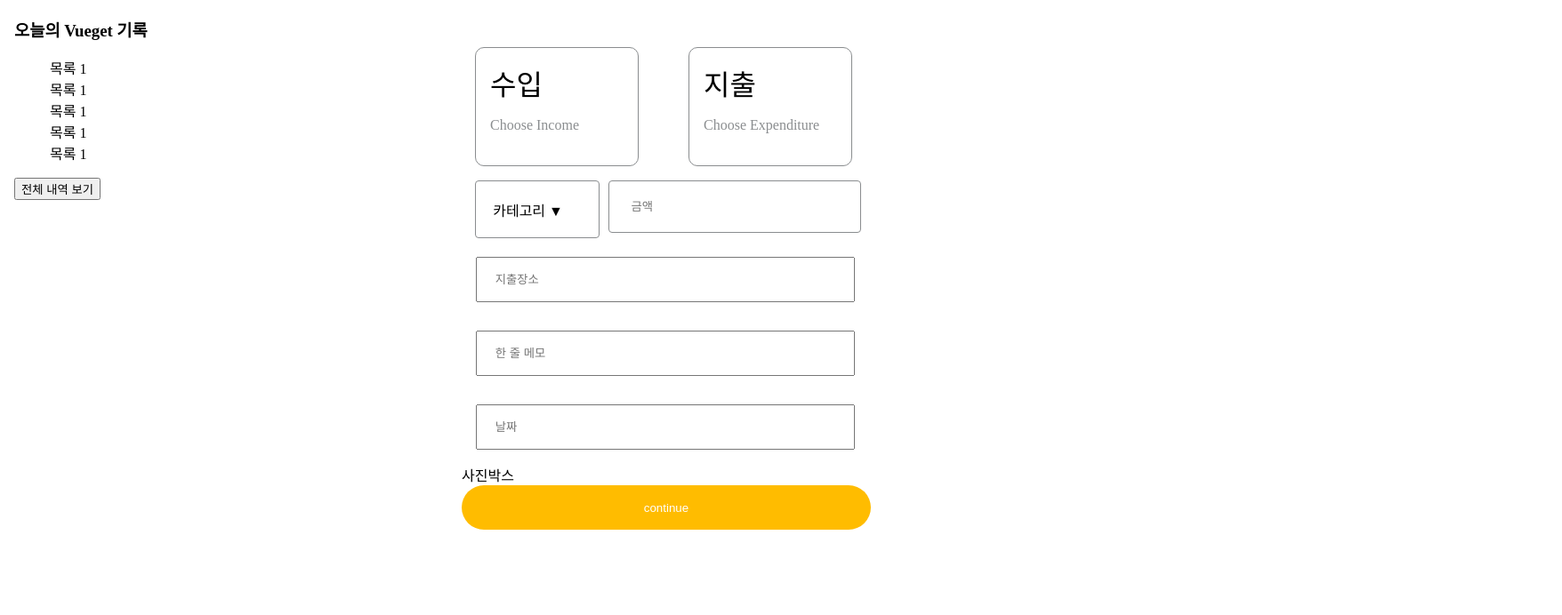
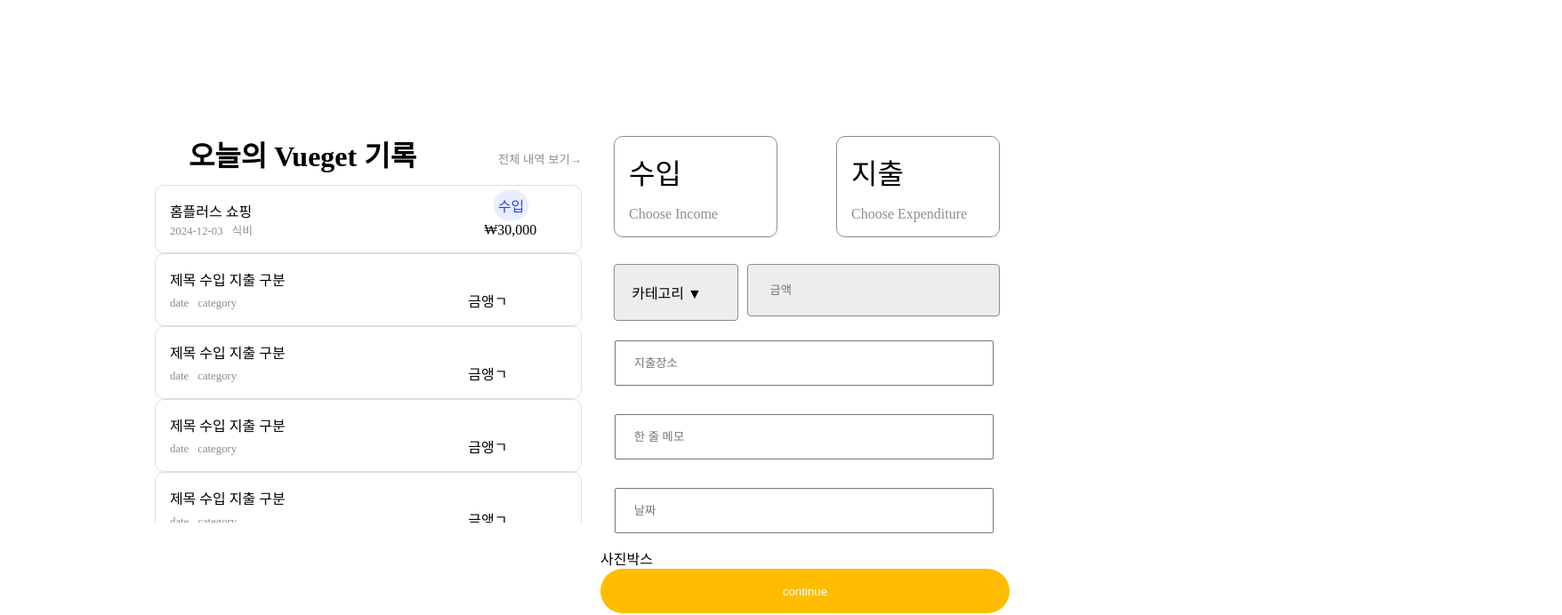
Before and after one commit to KB-Wallet/KB-Vudget, a Vue app: page / in a window 1280 px wide. Shown: the top 692 px of the page at 89% size, 1756 px wide, since content can reach past the window. Built offline with nearby package versions, Linux system fonts and the light colour scheme.

Commit message:
💄 [Design] 데스크탑 화면 레이아웃 완성

```diff
--- a/src/App.vue
+++ b/src/App.vue
@@ -6,17 +6,32 @@ import WriteSet from './components/WritePage/WriteSet.vue'
 <template>
   <body>
     <div>
-      <DailyList />
-    </div>
-    <div>
-      <WriteSet class="dd" />
+      <DailyList class="list-box" />
+
+      <WriteSet class="write-box" />
     </div>
   </body>
 </template>
 
 <style scoped>
-.dd {
+.write-box {
   position: relative;
-  left: 500px;
+  left: 200px;
+  top: 250px;
+}
+.list-box {
+  position: relative;
+  bottom: 100px;
+  /* left: 200px; */
+}
+body > div {
+  right: 300px;
+  position: relative;
+  /* border: 1px solid black; */
+}
+body {
+  display: flex;
+  justify-content: center;
+  align-items: center;
 }
 </style>
--- a/src/components/WritePage/DailyList.vue
+++ b/src/components/WritePage/DailyList.vue
@@ -1,22 +1,141 @@
 <script setup></script>
 
 <template>
-  <h3>오늘의 Vueget 기록</h3>
-  <div>
-    <ul>
-      <li>목록 1</li>
-      <li>목록 1</li>
-      <li>목록 1</li>
-      <li>목록 1</li>
-      <li>목록 1</li>
-    </ul>
-  </div>
+  <body>
+    <h3>오늘의 Vueget 기록</h3>
+    <div class="list-box">
+      <ul>
+        <li>
+          <div>
+            <span class="list-name">홈플러스 쇼핑</span>
+            <span class="income-cost"> 수입 </span>
+          </div>
+          <div>
+            <span class="date">2024-12-03</span><span class="cate-name">식비</span>
+            <span class="amount">₩30,000</span>
+          </div>
+        </li>
+        <li>
+          <div>
+            <span class="list-name">제목</span>
+            <span class="-name"> 수입 지출 구분</span>
+          </div>
+          <div>
+            <span class="date">date</span><span class="cate-name">category</span>
+            <span class="amount">금앵ㄱ</span>
+          </div>
+        </li>
+        <li>
+          <div>
+            <span class="list-name">제목</span>
+            <span class="-name"> 수입 지출 구분</span>
+          </div>
+          <div>
+            <span class="date">date</span><span class="cate-name">category</span>
+            <span class="amount">금앵ㄱ</span>
+          </div>
+        </li>
+        <li>
+          <div>
+            <span class="list-name">제목</span>
+            <span class="-name"> 수입 지출 구분</span>
+          </div>
+          <div>
+            <span class="date">date</span><span class="cate-name">category</span>
+            <span class="amount">금앵ㄱ</span>
+          </div>
+        </li>
+        <li>
+          <div>
+            <span class="list-name">제목</span>
+            <span class="-name"> 수입 지출 구분</span>
+          </div>
+          <div>
+            <span class="date">date</span><span class="cate-name">category</span>
+            <span class="amount">금앵ㄱ</span>
+          </div>
+        </li>
+        <li>
+          <div>
+            <span class="list-name">제목</span>
+            <span class="-name"> 수입 지출 구분</span>
+          </div>
+          <div>
+            <span class="date">date</span><span class="cate-name">category</span>
+            <span class="amount">금앵ㄱ</span>
+          </div>
+        </li>
+      </ul>
+    </div>
+  </body>
 
-  <button>전체 내역 보기</button>
+  <button class="move-total">전체 내역 보기→</button>
 </template>
 
 <style scoped>
+* {
+  box-sizing: border-box;
+}
+h3 {
+  position: relative;
+  top: 110px;
+  font-size: 2rem;
+}
 li {
   list-style: none;
+  border: 1px solid #8a8d8f47;
+  padding: 1rem;
+  margin: 0 auto;
+  position: relative;
+  right: 40px;
+  border-radius: 10px;
+  width: 480px;
+}
+.list-box {
+  /* border: 1px solid #8a8d8f47; */
+  width: 500px;
+  height: 380px;
+  /* top: px; */
+  position: absolute;
+  top: 200px;
+  left: -30px;
+  overflow-x: auto;
+}
+
+.move-total {
+  background-color: white;
+  border: white;
+  color: #8a8d8f;
+  left: 350px;
+  position: relative;
+  top: 50px;
+}
+ul {
+  margin: 0 auto;
+}
+.income-cost {
+  position: absolute;
+  left: 380px;
+  top: 5px;
+  /* border: 1px solid black; */
+  background-color: #eaedff;
+  color: #2b46f9;
+  padding: 0.3rem;
+  border-radius: 1rem;
+  /* margin: ; */
+}
+.date {
+  color: #8a8d8f;
+  font-size: 0.8rem;
+}
+.cate-name {
+  color: #8a8d8f;
+  position: relative;
+  left: 10px;
+  font-size: 0.8rem;
+}
+.amount {
+  position: relative;
+  left: 270px;
 }
 </style>
--- a/src/components/WritePage/WriteSet.vue
+++ b/src/components/WritePage/WriteSet.vue
@@ -13,23 +13,30 @@
       >
     </div>
 
+    <div class="input-all">
       <div>
         <span class="category spend-place input-box">카테고리 ▼</span>
         <!-- 카테고리 클릭시 이벤트 추가 예정 -->
         <input type="text" placeholder=" 금액" class="amount spend-place input-box" />
       </div>
-
       <div class="container-input">
         <div><input type="text" placeholder=" 지출장소" class="spend-place input-box-below" /></div>
-      <div><input type="text" placeholder=" 한 줄 메모" class="small-memo input-box-below" /></div>
+        <div>
+          <input type="text" placeholder=" 한 줄 메모" class="small-memo input-box-below" />
+        </div>
         <div><input type="text" placeholder=" 날짜" class="date input-box-below" /></div>
         <div class="">사진박스</div>
         <button class="btn-confirm">continue</button>
+      </div>
     </div>
   </body>
 </template>
 
 <style scoped>
+body {
+  /* position: absolute; */
+  /* left: 300px; */
+}
 .revenue-cost-box {
   position: relative;
   top: -30px;
@@ -37,16 +44,19 @@
 .set-revenue,
 .set-cost {
   padding: 1rem;
+  /* margin: rem; */
   width: 150px;
-  height: 100px;
-  left: 10px;
+  height: 80px;
+  left: 50px;
   position: absolute;
-  top: -150px;
+  bottom: 100px;
   border-radius: 10px;
   border: 1px solid #8a8d8f;
   font-size: 2rem;
 }
 .set-revenue {
+  left: 150px;
+  /* bottom: 1px; */
 }
 .set-revenue:active {
   border: #2b46f9 solid 1px;
@@ -54,7 +64,7 @@
   /* color: #2b46f9 solid 1px; */
 }
 .set-cost {
-  left: 250px;
+  left: 400px;
 }
 .set-cost:active {
   border: #ff4e4e solid 1px;
@@ -85,6 +95,7 @@
 .input-box {
   border: 1px solid #8a8d8f;
   border-radius: 4px;
+  background-color: #8a8d8f29;
 }
 .input-box-below {
   padding: 1rem;
@@ -108,4 +119,9 @@
 .btn-confirm:active {
   border: #8a8d8f 1px solid;
 }
+.input-all {
+  bottom: 70px;
+  position: inherit;
+  left: 140px;
+}
 </style>
```
Lines whose indentation alone changed are shown as unchanged.
